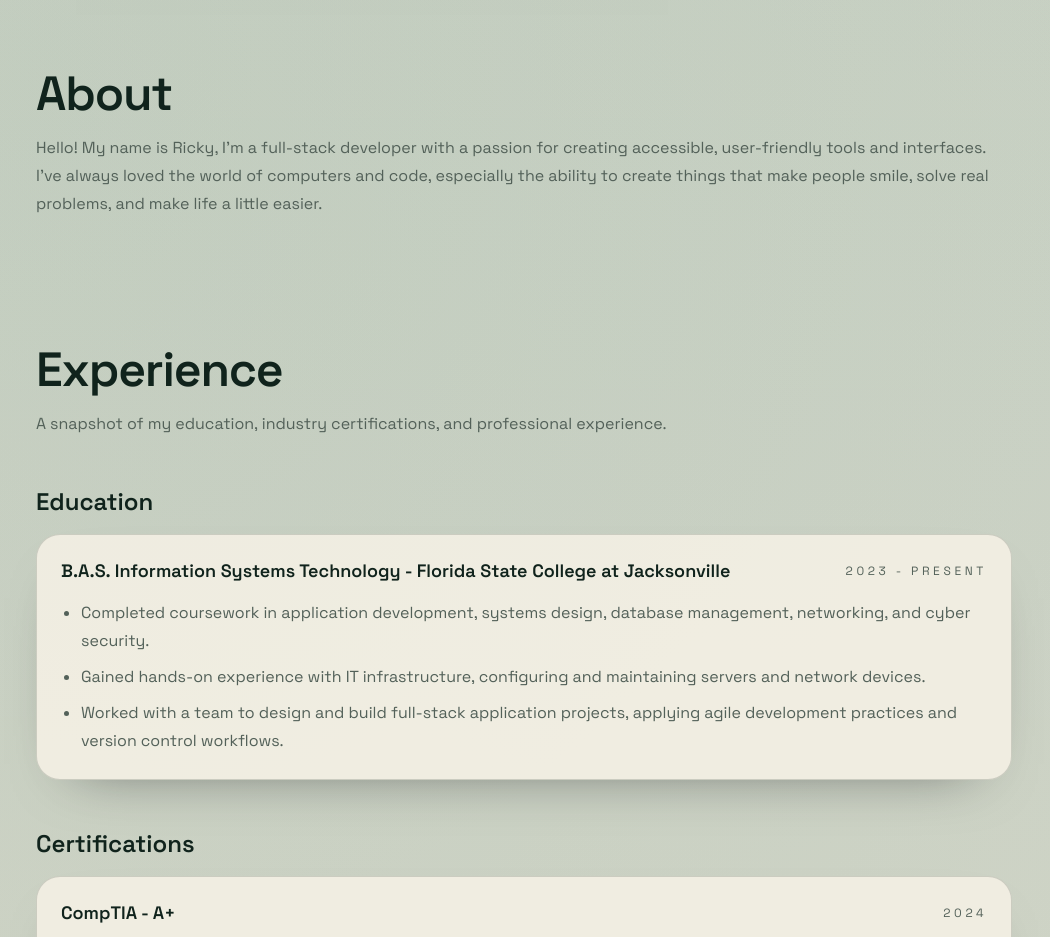
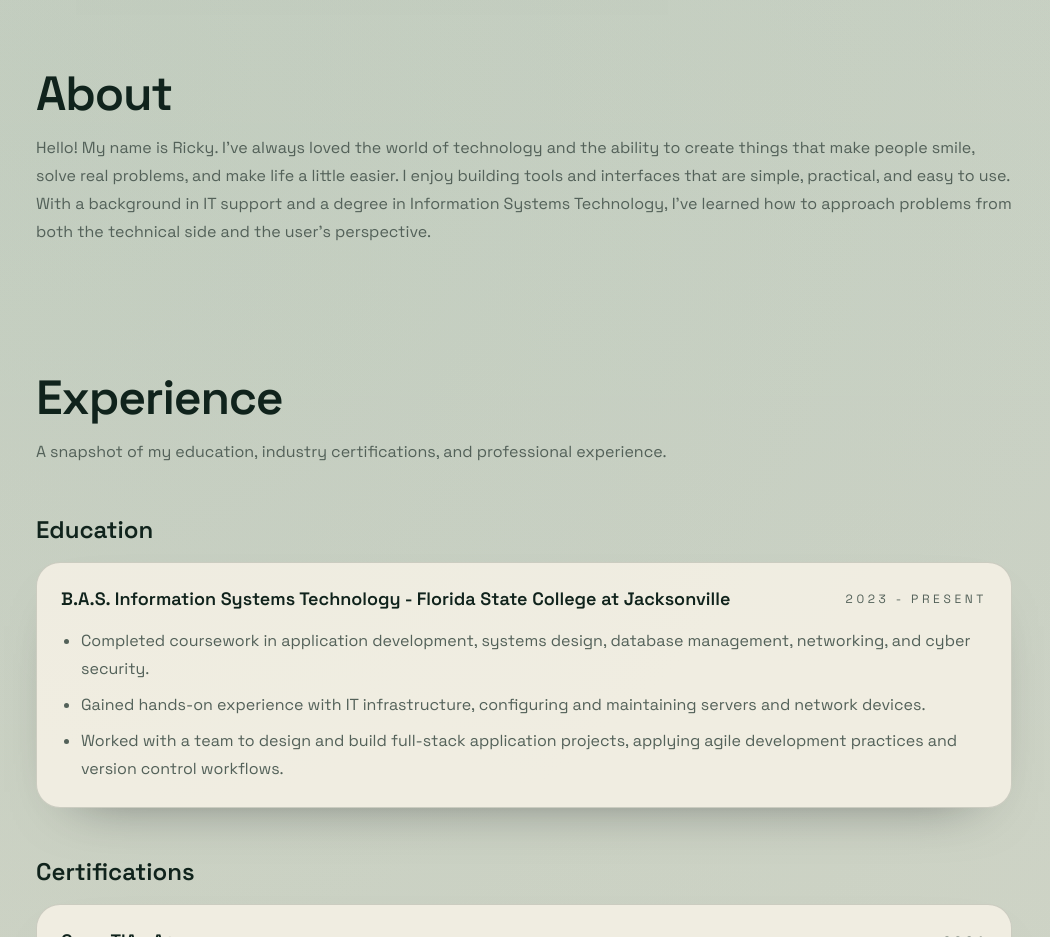
Before and after one commit to RickySerrano904/RickySerrano.dev, a Next.js app: page / in a window 1280 px wide. Shown: the part 1080-2017 px from the top of the page, without its empty margins (116-1166 px from the left). Built offline with nearby package versions, Linux system fonts and the light colour scheme; no server answers.

Commit message:
docs(about): update intro

```diff
--- a/app/content.ts
+++ b/app/content.ts
@@ -79,7 +79,7 @@ export const socialLinks: SocialLink[] = [
 ];
 
 export const aboutParagraphs = [
-  "Hello! My name is Ricky, I'm a full-stack developer with a passion for creating accessible, user-friendly tools and interfaces. I’ve always loved the world of computers and code, especially the ability to create things that make people smile, solve real problems, and make life a little easier.",
+  "Hello! My name is Ricky. I’ve always loved the world of technology and the ability to create things that make people smile, solve real problems, and make life a little easier. I enjoy building tools and interfaces that are simple, practical, and easy to use. With a background in IT support and a degree in Information Systems Technology, I’ve learned how to approach problems from both the technical side and the user’s perspective.",
 ];
 
 export const education: EducationItem[] = [
```
